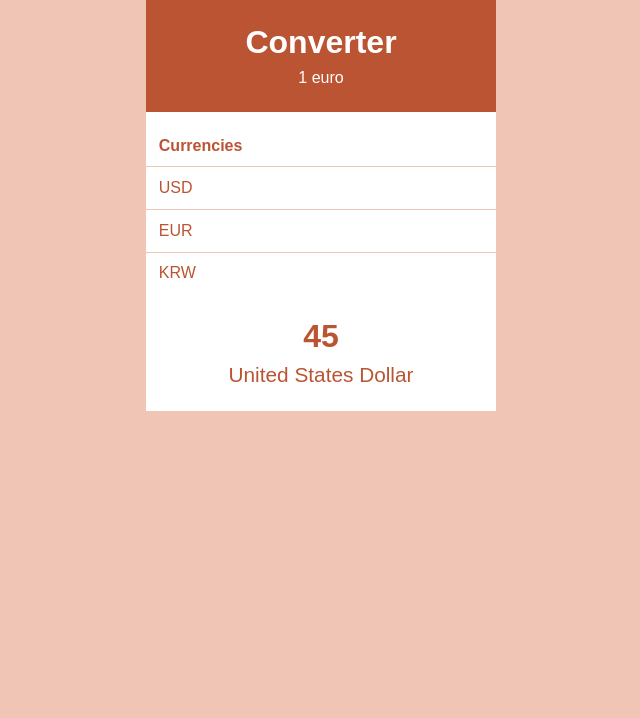
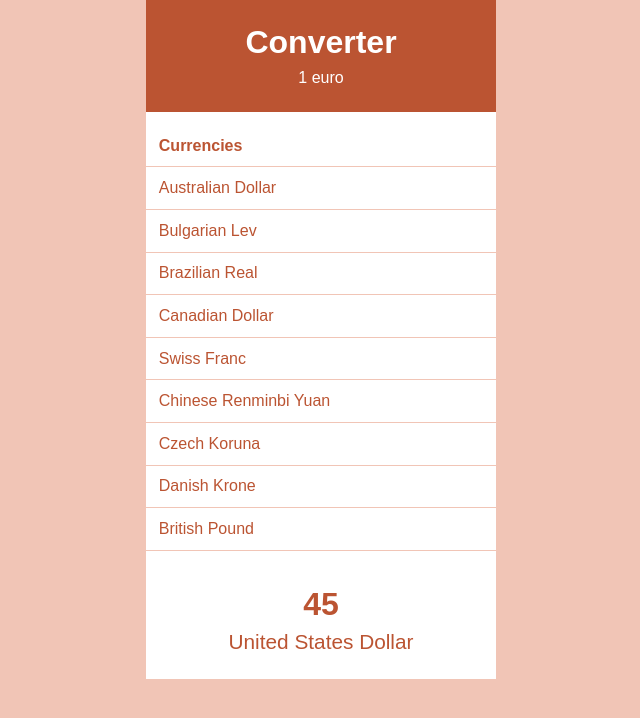
Before and after one commit to AlexandreGomesDaSilva/Currency-Converter, a React (Vite) app: page / in a window 1280 px wide. Shown: the top 718 px of the page, without its empty margins (319-959 px from the left). Built offline with nearby package versions, Linux system fonts and the light colour scheme.

Commit message:
Dynamic currencies using data currencies data file

```diff
--- a/src/components/App/App.jsx
+++ b/src/components/App/App.jsx
@@ -3,11 +3,13 @@
 import Amount from '../Amount/Amount';
 import './App.scss';
 
+import currencies from '../../data/currencies';
+
 function App() {
   return (
     <div className="App">
       <Header />
-      <Currencies />
+      <Currencies currenciesList={currencies} />
       <Amount />
     </div>
   );
--- a/src/components/Currencies/Currencies.jsx
+++ b/src/components/Currencies/Currencies.jsx
@@ -1,14 +1,27 @@
+import PropTypes from 'prop-types';
 import './Currencies.scss';
 
-const Currencies = () => (
+const Currencies = ({ currenciesList }) => (
   <div className="currencies">
     <h3 className="currencies-title">Currencies</h3>
     <ul>
-      <li className="currency">USD</li>
-      <li className="currency">EUR</li>
-      <li className="currency">KRW</li>
+      {/* Iterate over each item in 'currenciesList' and create an 'li' element */}
+      {currenciesList.map((item) => (
+        <li className="currency" key={item.name}>
+          {item.name}
+        </li>
+      ))}
     </ul>
   </div>
 );
 
+// Define the prop types for 'currenciesList' prop
+Currencies.propTypes = {
+  currenciesList: PropTypes.arrayOf(
+    PropTypes.shape({
+      name: PropTypes.string.isRequired,
+    })
+  ).isRequired,
+};
+
 export default Currencies;
--- a/src/components/Currencies/Currencies.scss
+++ b/src/components/Currencies/Currencies.scss
@@ -3,7 +3,7 @@
 .currencies {
   text-align: left;
   overflow-y: auto;
-  max-height: 350px;
+  max-height: 450px;
 
   .currencies-title {
     font-weight: variables.$fwBold;
```
